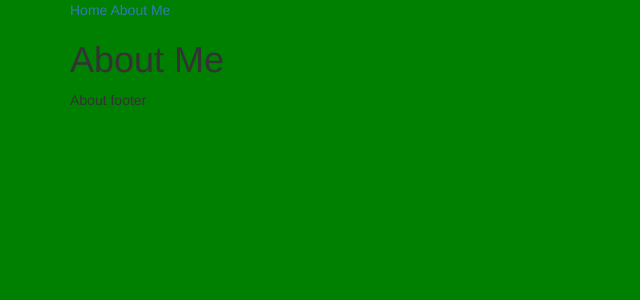
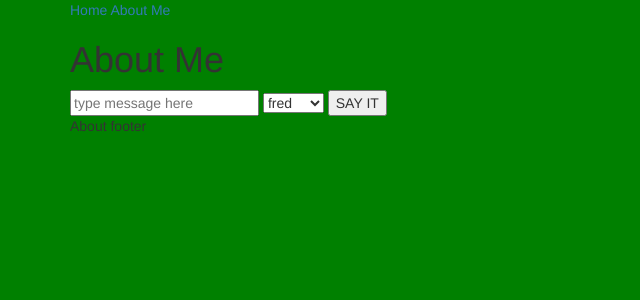
Before and after one commit to cjredmond/class_notes, a Django app: page /about/ in a window 1280 px wide. Shown: the top 300 px of the page, without its empty margins (0-640 px from the left). Run offline with Django 3.2, Linux system fonts and the light colour scheme; some libraries are stand-ins or nearby versions.

Commit message:
day3 chirper2 POST and GET

```diff
--- a/week5/chirper2/app/views.py
+++ b/week5/chirper2/app/views.py
@@ -13,4 +13,10 @@ def index_view(request):
     return render(request, "index.html", context)
 
 def about_view(request):
+    print("Hello" + "=" * 20)
+    print(request.GET)
+    print(request.POST)
+    message = request.POST.get("message", "")
+    voice = request.POST.get("voice", "")
+    print(message,voice)
     return render(request, "about.html")
--- a/week5/chirper2/templates/about.html
+++ b/week5/chirper2/templates/about.html
@@ -2,6 +2,17 @@
 
 {% block content %}
 <h1>About Me</h1>
+<form class="" action="" method="post">
+  {% csrf_token %}
+  <input type="text" name="message" value="" placeholder="type message here">
+  <select class="" name="voice">
+    <option value="fred">fred</option>
+    <option value="agnes">agnes</option>
+
+  </select>
+  <input type="submit" value="SAY IT">
+</form>
+
 {% endblock %}
 
 {% block footer %}
```
Also changed, not shown: week5/chirper2/db.sqlite3, 1 other file.
